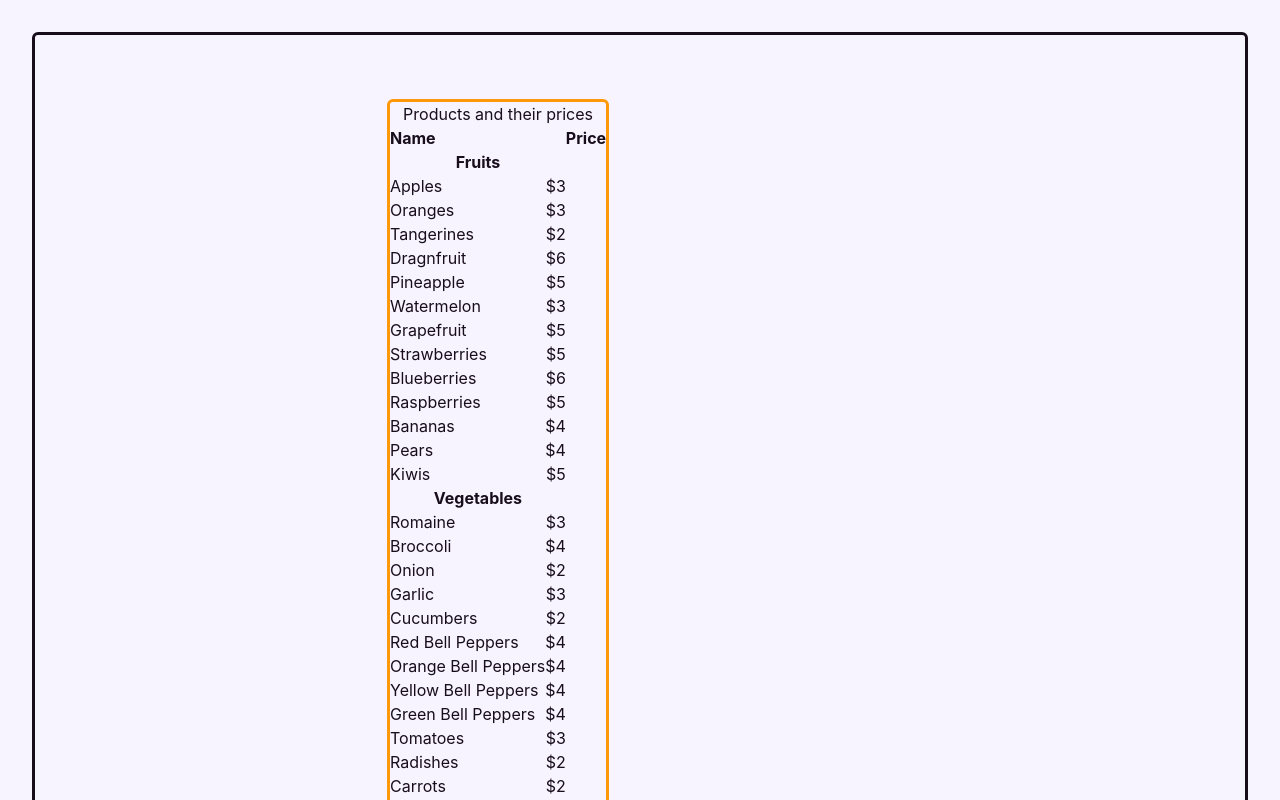
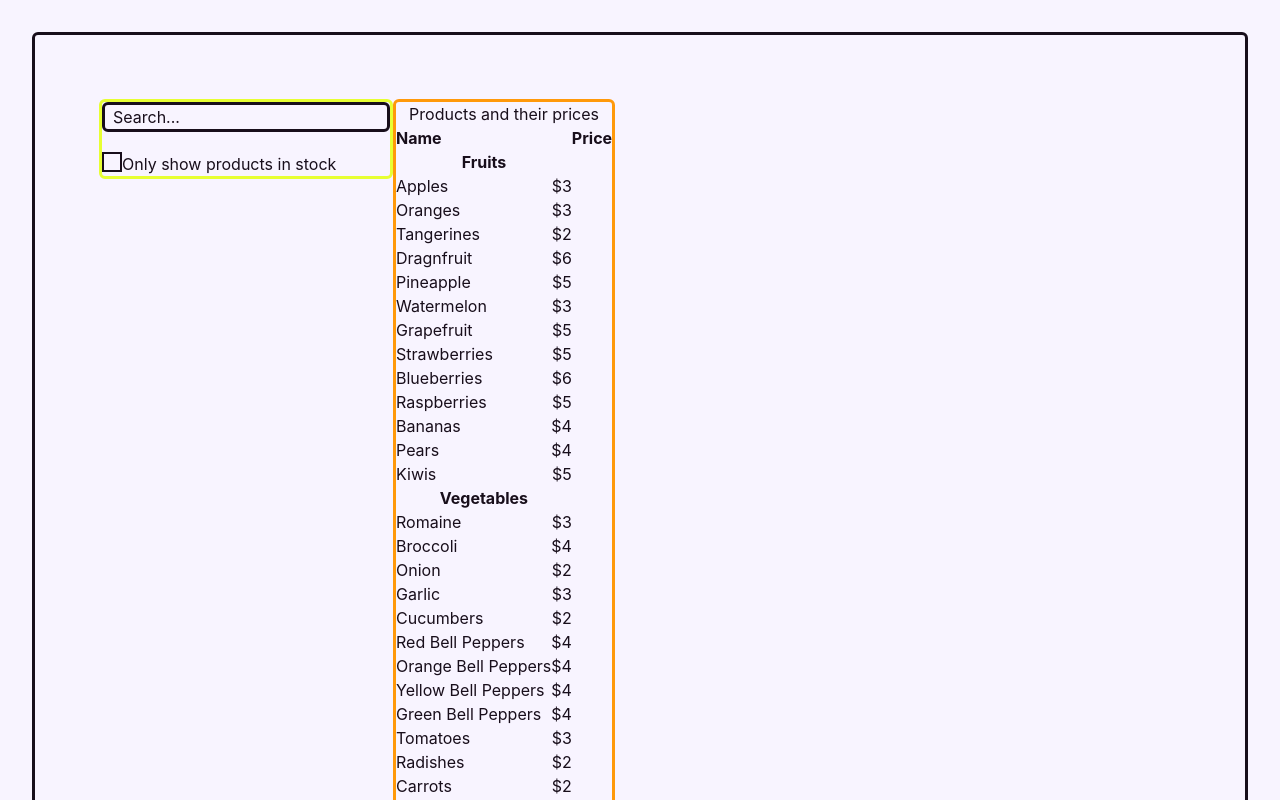
Before and after one commit to syntapy/1_react_quickstart, a React (Vite) app in the folder app/: page / in a window 1280 px wide. Shown: the top 800 px of the page. Built offline with nearby package versions, Linux system fonts and the light colour scheme.

Commit message:
align-top on search bar

```diff
--- a/app/src/components/SearchBar/SearchBar.tsx
+++ b/app/src/components/SearchBar/SearchBar.tsx
@@ -28,7 +28,7 @@ export default function SearchBar(props: Props) {
   }
 
   return (
-    <form className={props.className}>
+    <form className={props.className + " align-top " + style.lemon_lime_border}>
       <input
         id="product-filter"
         type="search"
```
